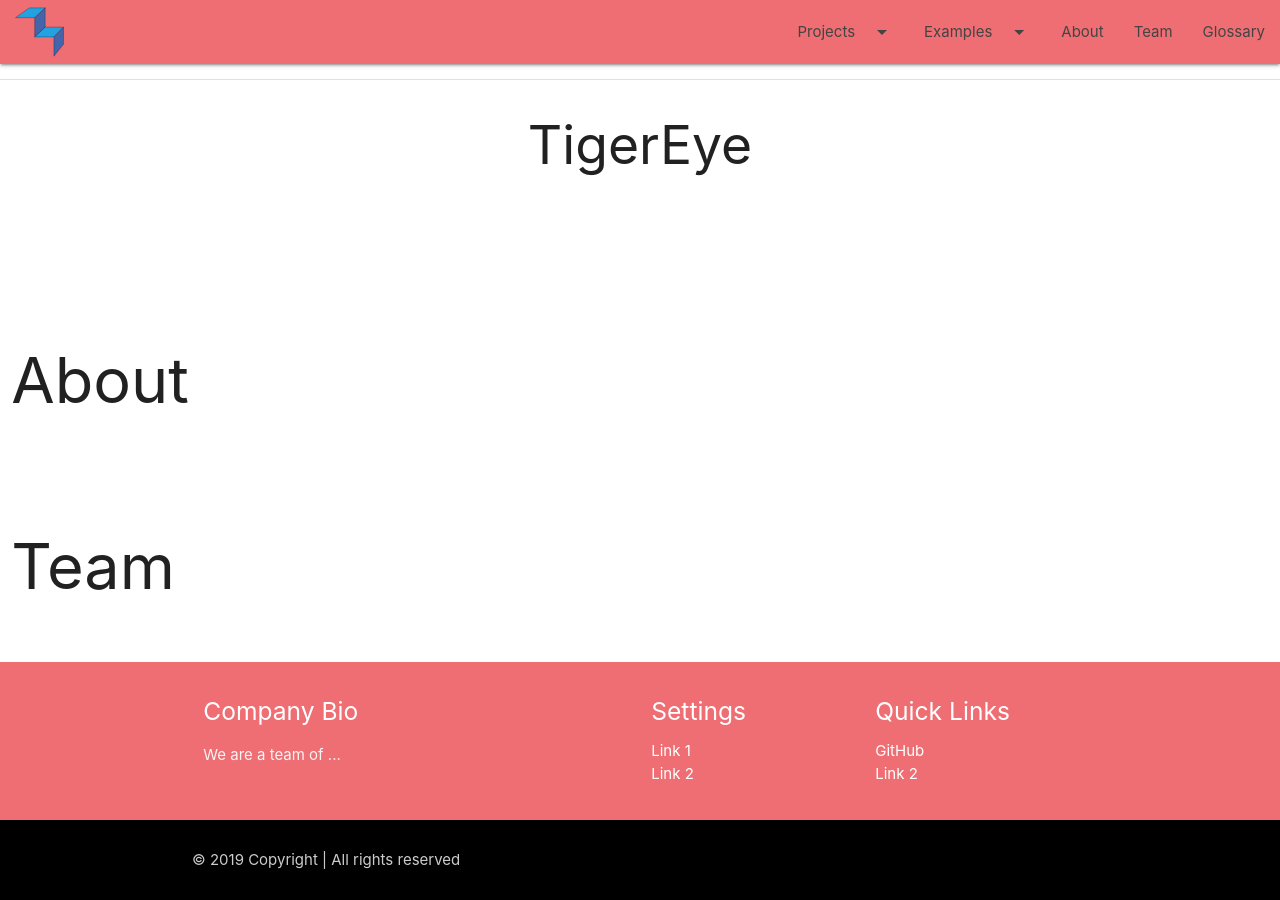
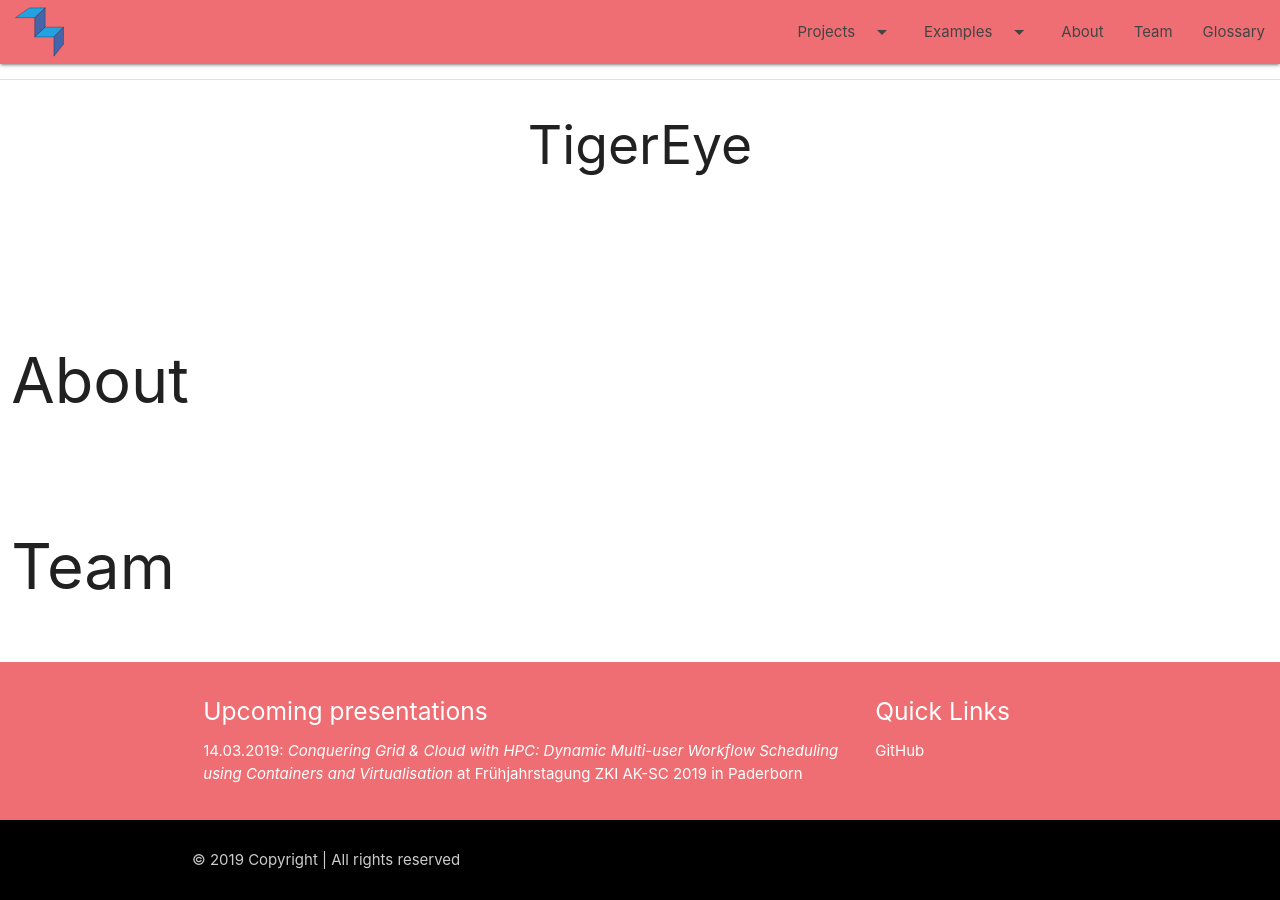
Before and after one commit to MatterMiners/matterminers.github.io, a Jekyll site: the page built from index.md, in a window 1280 px wide and 900 px high, scrolled down 2094 px. Built offline with Jekyll 4.4.1, drawn with Linux system fonts in a browser that asks for light colours; nearby versions of some CDN libraries; library files that are not in the unit come from our copies.

Commit message:
added information about upcomming presentation

```diff
--- a/_includes/footer.html
+++ b/_includes/footer.html
@@ -1,22 +1,16 @@
 <footer class="page-footer">
 	<div class="container">
 		<div class="row">
-			<div class="col l6 s12">
-				<h5 class="white-text">Company Bio</h5>
-				<p class="grey-text text-lighten-4">We are a team of ...</p>
-			</div>
-			<div class="col l3 s12">
-				<h5 class="white-text">Settings</h5>
+			<div class="col l9 s12">
+				<h5 class="white-text">Upcoming presentations</h5>
 				<ul>
-					<li><a class="white-text" href="#!">Link 1</a></li>
-					<li><a class="white-text" href="#!">Link 2</a></li>
+					<li>14.03.2019: <a class="white-text" href="https://pc2.uni-paderborn.de/de/about-pc2/announcements/news-events/fruehjahrstagung-zki-ak-sc-2019/" target="_blank"><em>Conquering Grid & Cloud with HPC: Dynamic Multi-user Workflow Scheduling using Containers and Virtualisation</em></a> at Fr&uuml;hjahrstagung ZKI AK-SC 2019 in Paderborn</li>
 				</ul>
 			</div>
 			<div class="col l3 s12">
 				<h5 class="white-text">Quick Links</h5>
 				<ul>
 					<li><a class="white-text" href="https://github.com/MineralMining">GitHub</a></li>
-					<li><a class="white-text" href="#!">Link 2</a></li>
 				</ul>
 			</div>
 		</div>
@@ -31,5 +25,5 @@
 
 <!-- Scripts -->
 <script type="text/javascript" src="{{ site.baseurl }}/assets/js/jquery-3.3.1.min.js"></script>
-<script type="text/javascript" src="https://cdnjs.cloudflare.com/ajax/libs/materialize/1.0.0/js/materialize.js"></script>
+<script type="text/javascript" src="{{ site.baseurl }}/assets/js/materialize.min.js"></script>
 <script type="text/javascript" src="{{ site.baseurl }}/assets/js/init.js"></script>
```
